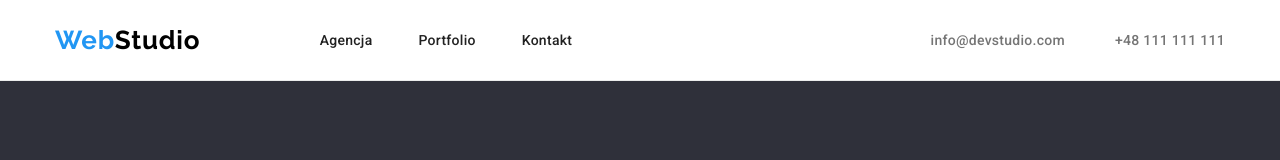
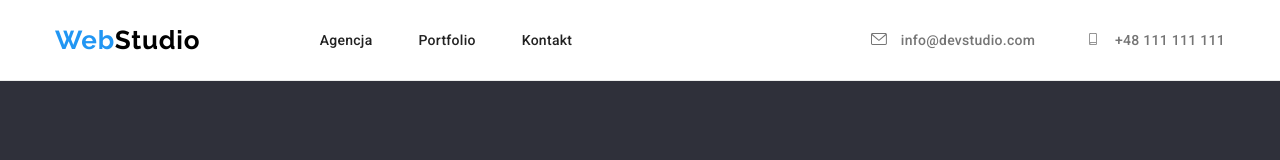
Before and after one commit to bartek1190/goit-markup-hw-04, a plain HTML site: page index.html in a window 1280 px wide. Shown: the top 160 px of the page. Drawn offline with nearby package versions, Linux system fonts and the light colour scheme.

Commit message:
headers-icons

```diff
--- a/css/style.css
+++ b/css/style.css
@@ -76,6 +76,10 @@ body {
 .header-contact-link:hover,
 .header-contact-link:focus {
   color: var(--general-blue-color);
+}
+.header-contact-link:hover .envelope,
+.header-contact-link:focus .envelope {
+  fill: var(--general-blue-color);
 }
 
 .main-banner-title {
@@ -262,6 +266,7 @@ body {
 }
 
 .contakt {
+  list-style: none;
   display: flex;
   gap: 50px;
   align-items: center;
@@ -335,3 +340,7 @@ img {
 .font-normal-class {
   font-style: normal;
 }
+.envelope {
+  fill: var(--contact-color);
+  margin-right: 10px;
+}
--- a/index.html
+++ b/index.html
@@ -40,18 +40,33 @@
               </ul>
             </nav>
           </div>
-          <div class="contakt">
-            <span class="header-contact"
-              ><a class="header-contact-link" href="mailto:info@devstudio.com"
-                >info@devstudio.com</a
-              ></span
-            >
-            <span class="header-contact"
-              ><a class="header-contact-link" href="tel:+48111111111"
-                >+48 111 111 111</a
-              ></span
-            >
-          </div>
+          <nav>
+            <ul class="contakt">
+              <li>
+                <span class="header-contact"
+                  ><a
+                    class="header-contact-link"
+                    href="mailto:info@devstudio.com"
+                  >
+                    <svg class="envelope" width="16px" height="12">
+                      <use href="./images/icons.svg#icon-envelope"></use>
+                    </svg>
+                    info@devstudio.com
+                  </a>
+                </span>
+              </li>
+              <li>
+                <span class="header-contact"
+                  ><a class="header-contact-link" href="tel:+48111111111">
+                    <svg class="envelope" width="16px" height="12">
+                      <use href="./images/icons.svg#icon-smartphone"></use>
+                    </svg>
+                    +48 111 111 111</a
+                  ></span
+                >
+              </li>
+            </ul>
+          </nav>
         </div>
       </div>
     </header>
```
Also changed, not shown: images/icons.svg (added).
